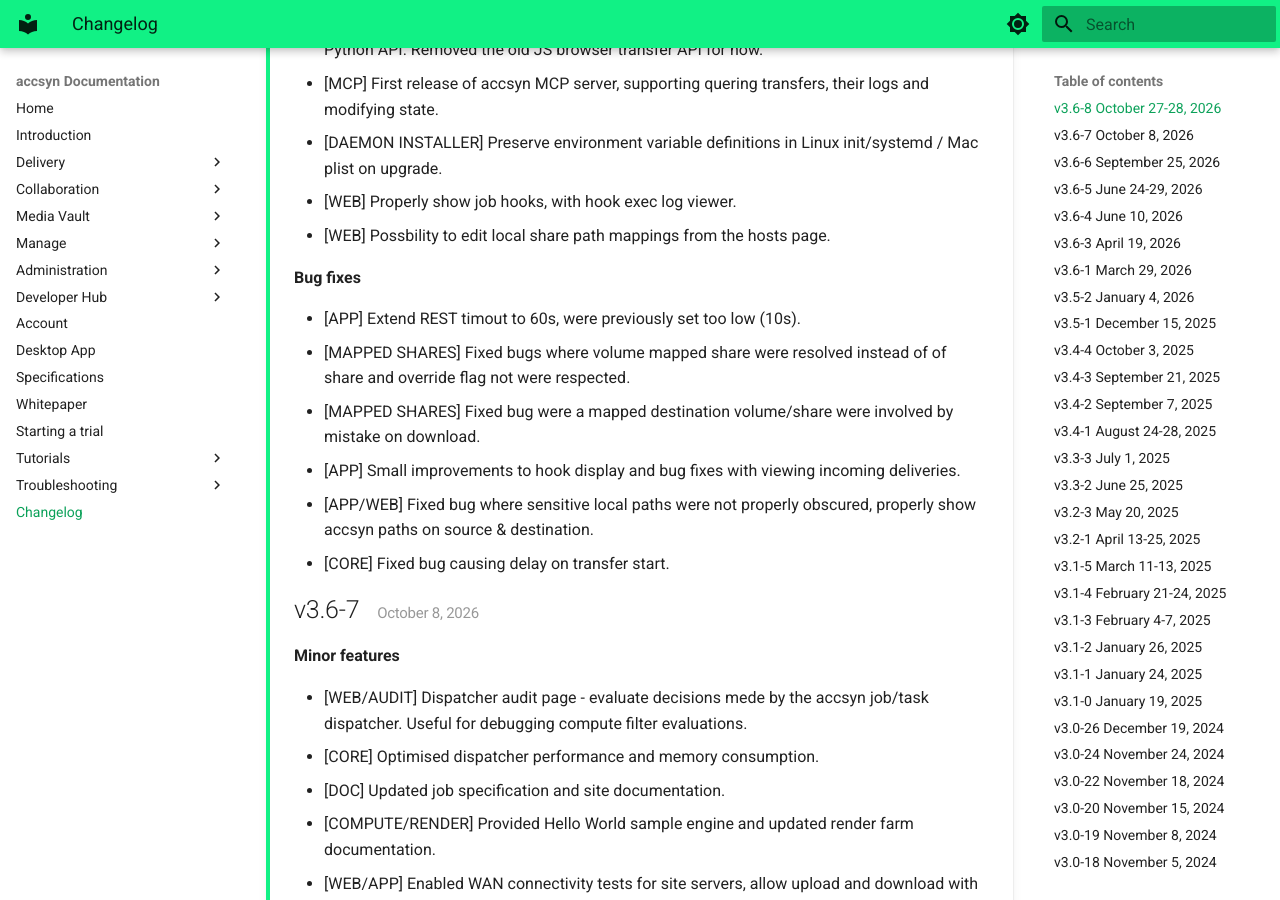
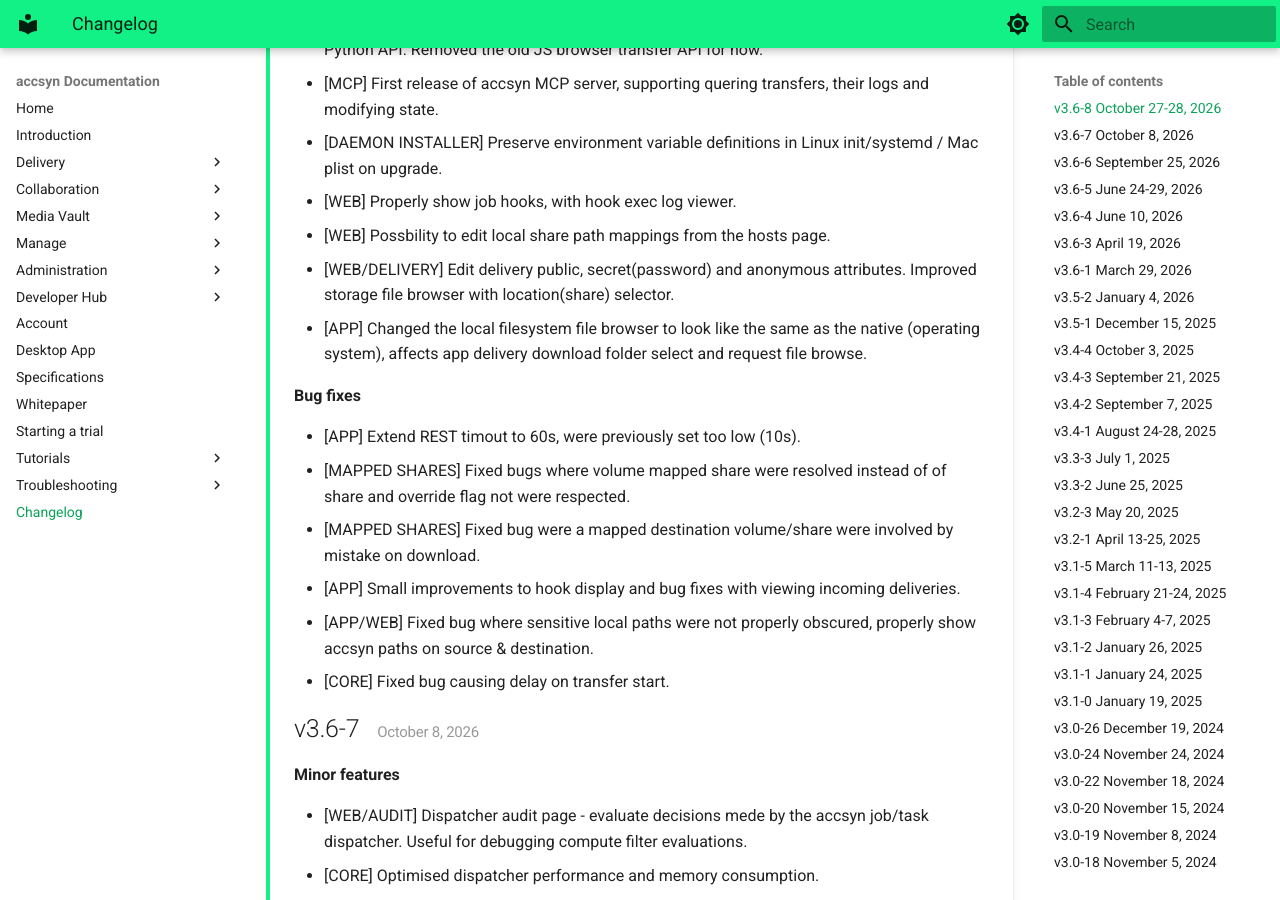
Before and after one commit to accsyn/doc, an MkDocs documentation site: the page built from docs/changelog.md, in a window 1280 px wide and 900 px high, scrolled down 487 px. Built offline with MkDocs 1.6.1 and Material for MkDocs 9.7.7, drawn with Linux system fonts in a browser that asks for light colours; emoji names are drawn with the system emoji font.

Commit message:
Updated changelog

```diff
--- a/docs/changelog.md
+++ b/docs/changelog.md
@@ -16,6 +16,8 @@
 - [DAEMON INSTALLER] Preserve environment variable definitions in Linux init/systemd / Mac plist on upgrade.
 - [WEB] Properly show job hooks, with hook exec log viewer.
 - [WEB] Possbility to edit local share path mappings from the hosts page.
+- [WEB/DELIVERY] Edit delivery public, secret(password) and anonymous attributes. Improved storage file browser with location(share) selector.
+- [APP] Changed the local filesystem file browser to look like the same as the native (operating system), affects app delivery download folder select and request file browse.
 
 **Bug fixes**
 
```
